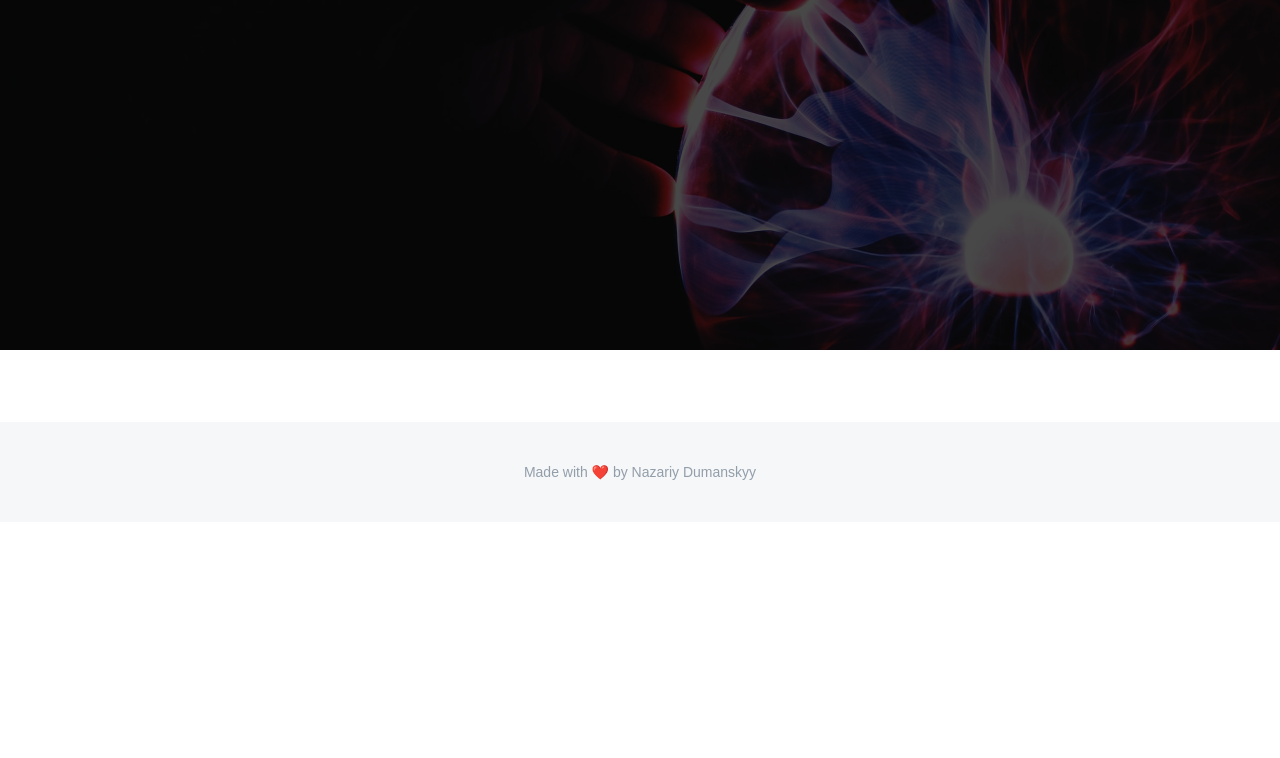
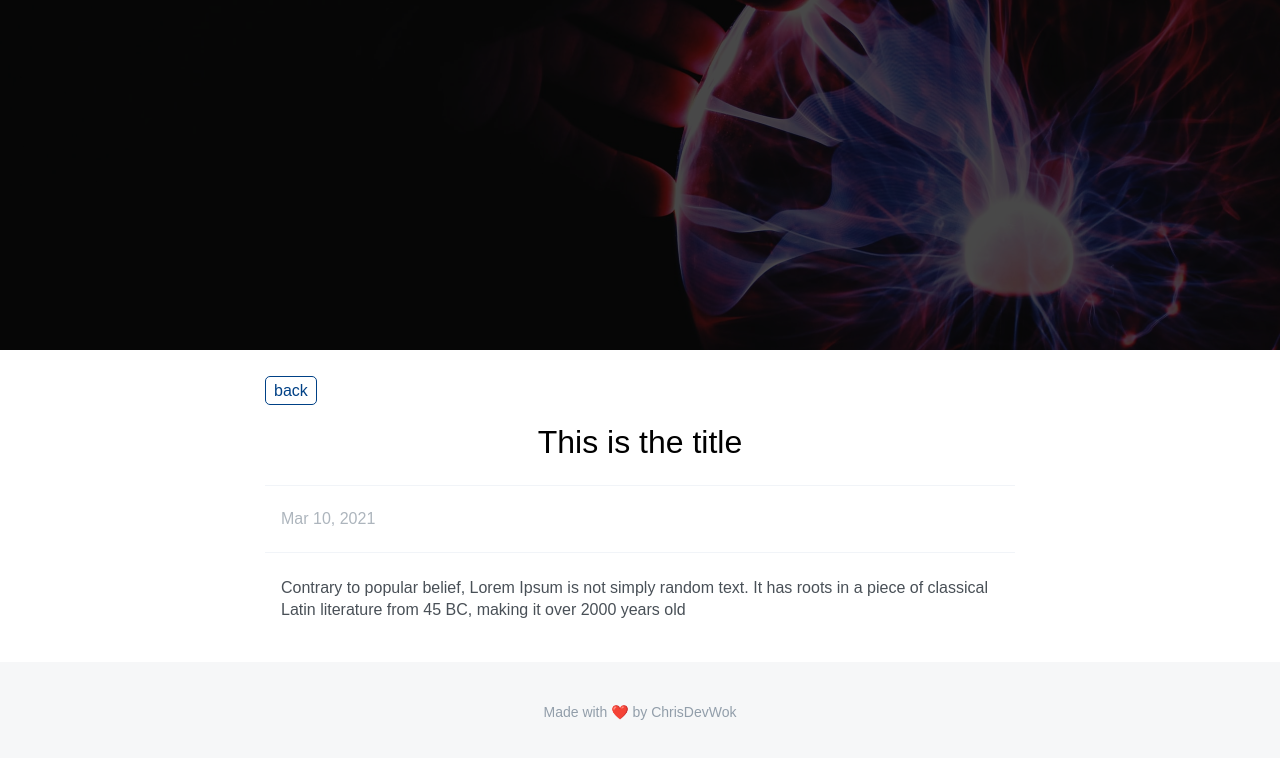
Before and after one commit to chanqoDev/chrisDevBlogs, a plain HTML site: page post.html in a window 1280 px wide. Drawn offline with Linux system fonts and the light colour scheme.

Commit message:
add nav button and title, date, content, styles

```diff
--- a/post.html
+++ b/post.html
@@ -1,5 +1,6 @@
 <!DOCTYPE html>
 <html>
+
 <head>
     <meta charset="utf-8">
     <meta http-equiv="X-UA-Compatible" content="IE=edge">
@@ -9,6 +10,7 @@
     <link rel="stylesheet" href="style/style.css">
     <link rel="stylesheet" href="style/post.css">
 </head>
+
 <body>
     <div class="container">
         <header>
@@ -16,14 +18,23 @@
         <div class="main">
             <div class="main-container">
                 <!-- TODO: Add div class "navigation" to link back to home page HINT: make it a link -->
+                <div class="navigation"><a href="index.html">back</a></div>
+                <class post-container>
+                    <div id="individual-post-title"> This is the title </div>
+                    <div id="individual-post-date">Mar 10, 2021</div>
+                    <div id="individual-post-content">Contrary to popular belief, Lorem Ipsum is not simply random text.
+                        It has roots in a piece of classical Latin literature from 45 BC, making it over 2000 years old
+                    </div>
+                </class>
                 <!-- TODO: Stylize navigation in style.css -->
                 <!-- TODO: Add all divs for post title, post, date, post content based on ids in post.css   -->
             </div>
         </div>
         <footer>
-                <p>Made with ❤️ by Nazariy Dumanskyy</p>
+            <p>Made with ❤️ by ChrisDevWok </p>
         </footer>
     </div>
     <script src="js/post.js" async defer></script>
 </body>
+
 </html>
--- a/style/new-post.css
+++ b/style/new-post.css
@@ -1,5 +1,4 @@
-
-form > * {
+form>* {
     display: block;
     margin-top: 16px;
     font-size: 18px;
@@ -9,7 +8,8 @@ form > * {
     width: 300px;
 }
 
-#form-post-title, #form-post-content {
+#form-post-title,
+#form-post-content {
     border: 1px solid #ced4da;
     padding: 8px;
     border-radius: 5px;
--- a/style/post.css
+++ b/style/post.css
@@ -1,13 +1,25 @@
 /* ADD styling for all of the divs in post.html to match  */
 
 #individual-post-title {
-
+    text-align: center;
+    font-size: 2em;
+    padding-top: 24px;
+    padding-bottom: 24px;
 }
 
 #individual-post-date {
-
+    padding-top: 24px;
+    padding-bottom: 24px;
+    padding-left: 16px;
+    color: #adb5bd;
+    border-top: 1px solid #f1f4f8;
+    border-bottom: 1px solid #f1f4f8;
 }
 
 #individual-post-content {
-
+    padding-top: 24px;
+    padding-left: 16px;
+    padding-right: 16px;
+    color: #495057;
+    line-height: 1.4;
 }
--- a/style/style.css
+++ b/style/style.css
@@ -160,12 +160,14 @@ nav-post-button within the nav-button
 
 #timestamp {}
 
-/* #container {
-  background-color: black;
-  max-width: auto;
-  height: 400px;
-  display: flex;
-  justify-content: space-between;
-  align-items: center;
-  flex-direction: column;
-} */
+a.post-click {
+    text-decoration: none;
+}
+
+.navigation a {
+    text-decoration: none;
+    color: #004186;
+    border: 1px solid #004186;
+    border-radius: 5px;
+    padding: 5px 8px;
+}
```
Also changed, not shown: index.html (+7 -2 lines), new-post.html (+4 -1 lines). Lines whose indentation alone changed are shown as unchanged.
